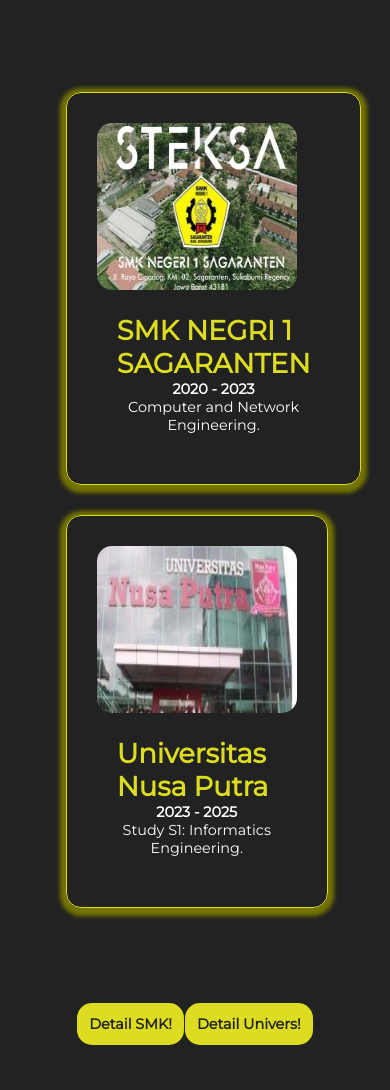
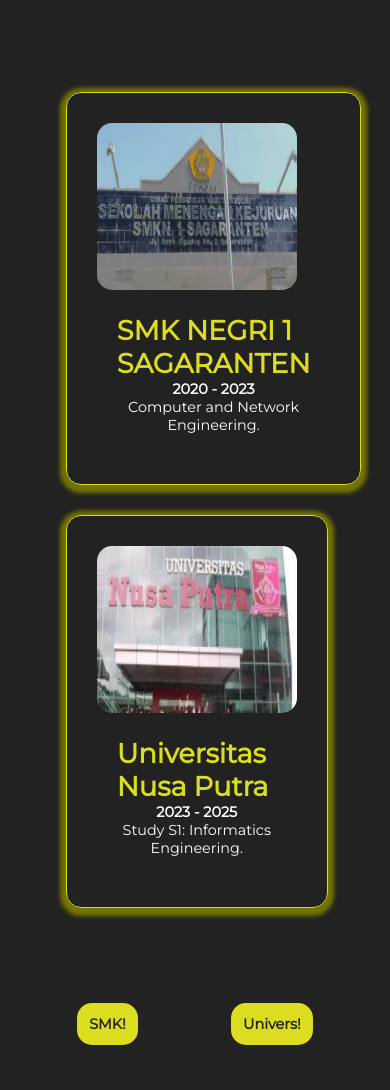
Before and after one commit to Rijalpratama23/Portofolio-HitamPutih-Latihan-2024, a plain HTML site: page index.html in a window 390 px wide. Shown: the part 3750-4840 px from the top of the page. Drawn offline with Linux system fonts and the light colour scheme.

Commit message:
menambahkan file css

```diff
--- a/css/style.css
+++ b/css/style.css
@@ -686,6 +686,16 @@ footer .credit a {
         display: block;
         padding: 30px;
     }
+    .linkdetail {
+        display: flex;
+        justify-content: center;
+    }
+    .linkdetail .smk, .univers {
+        text-align: center;
+    }
+    .smk span, .univers span {
+        display: none;
+    }
     .contact .row {
         display: block;
         flex-wrap: wrap;
--- a/index.html
+++ b/index.html
@@ -133,7 +133,7 @@
             <div class="container-education">
                 <div class="content-utama">
                     <div class="content">
-                        <img src="asset/gedung SMK.jpg" alt="poto">
+                        <img src="asset/poto smk.jpg" alt="poto">
                         <div class="asset">
                             <h3><span>SMK NEGRI 1 SAGARANTEN</span></h3>
                             <h4>2020 - 2023</h4>
@@ -153,10 +153,10 @@
                 </div>
                 <div class="linkdetail">
                     <div class="smk">
-                        <a href="https://sekolahloka.com/data/smkn-1-sagaranten/" target="_blank">Detail SMK!</a>
+                        <a href="https://sekolahloka.com/data/smkn-1-sagaranten/" target="_blank"><span>Detail</span> SMK!</a>
                     </div>
                     <div class="univers">
-                        <a href="https://nusaputra.ac.id/" target="_blank">Detail Univers!</a>
+                        <a href="https://nusaputra.ac.id/" target="_blank"><span>Detail</span> Univers!</a>
                     </div>
                 </div>
             </div>
```
Also changed, not shown: asset/gedung SMK.jpg (deleted), asset/poto smk.jpg (added).
